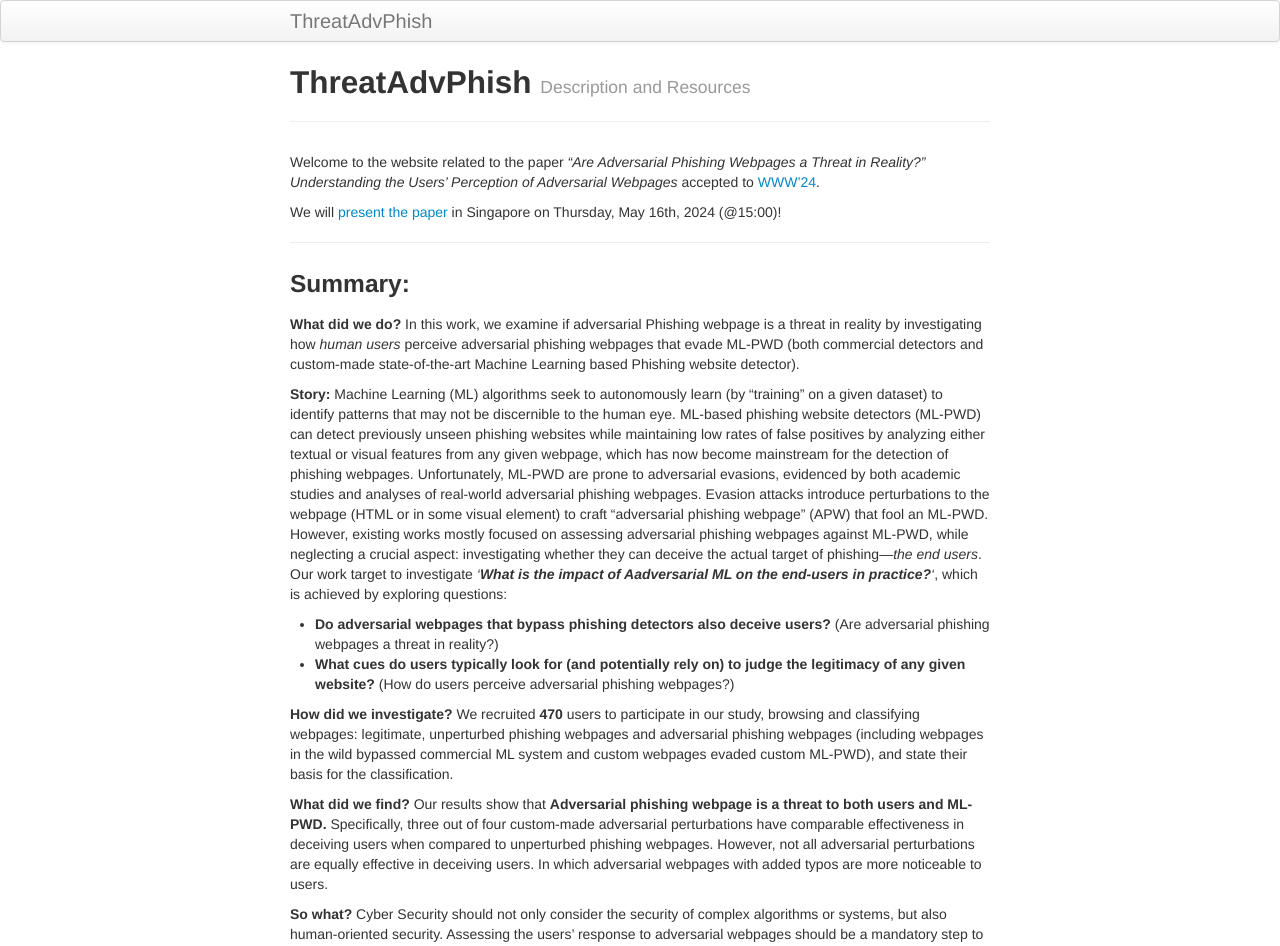
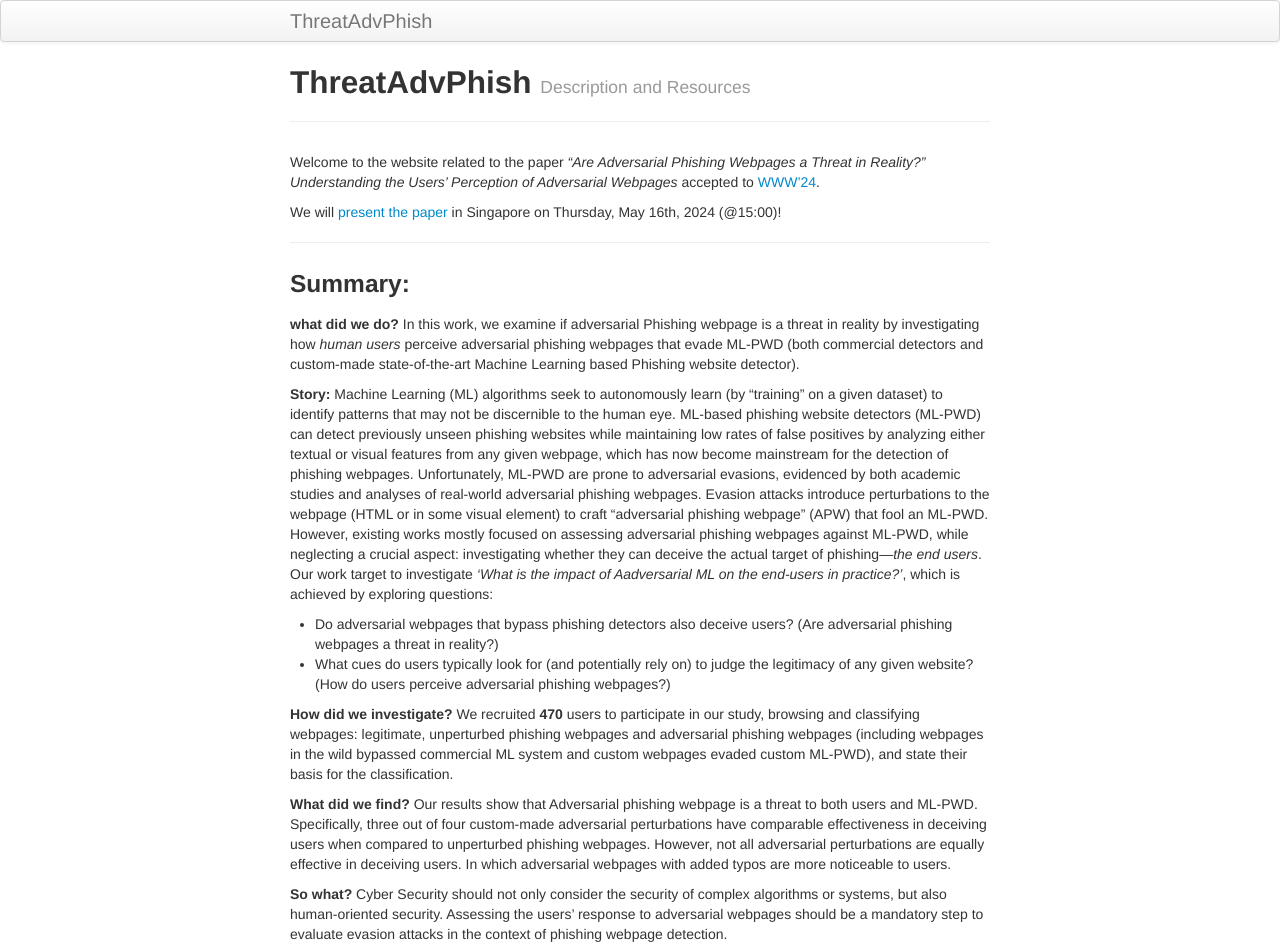
Before and after one commit to ThreatAdvPhish/ThreatAdvPhish.github.io, a Jekyll site: the page built from index.md, in a window 1280 px wide and 1400 px high. Shown: the top 946 px of the window. Built offline with Jekyll 4.4.1, drawn with Linux system fonts in a browser that asks for light colours.

Commit message:
initial code

````diff
--- a/_includes/themes/twitter/default.html
+++ b/_includes/themes/twitter/default.html
@@ -46,7 +46,7 @@
         <p><small>
   <!-- start of Karl's footer; modify this part -->
           <a href="https://creativecommons.org/licenses/by-nc-nd/4.0/legalcode"><img src="https://licensebuttons.net/l/by-nc-nd/4.0/88x31.png" alt="CC BY-NC 4.0"/></a> &nbsp;
-          <a href="https://sites.google.com/view/yingyuan/home">Ying Yuan</a>,  <a href="https://qingyinghao.web.illinois.edu/index.html">Qingying Hao</a>, <a href="https://giovanniapruzzese.com">Giovanni Apruzzese</a>, <a href="https://www.math.unipd.it/~conti/">Mauro Conti</a>, <a href="https://gangw.cs.illinois.edu/">Gang Wang</a>
+          <a href="https://sites.google.com/view/yingyuan/home">Ying Yuan</a>,  <a href="https://qingyinghao.web.illinois.edu/index.html">Qingying Hao</a>, <a href="https://giovanniapruzzese.com">Giovanni Apruzzese</a>,<a href="https://www.math.unipd.it/~conti/">Mauro Conti</a>，<a href="https://gangw.cs.illinois.edu/">Gang Wang</a>
   <!-- end of Karl's footer; modify this part -->
         </small></p>
       </footer>
--- a/index.md
+++ b/index.md
@@ -13,17 +13,17 @@ We will [present the paper](https://www2024.thewebconf.org/program/full-schedule
 ---
 
 ### Summary:
-**What did we do?** In this work, we examine if adversarial Phishing webpage is a threat in reality by investigating how _human users_ perceive adversarial phishing webpages that evade ML-PWD (both commercial detectors and custom-made state-of-the-art Machine Learning based Phishing website detector).
+**what did we do?** In this work, we examine if adversarial Phishing webpage is a threat in reality by investigating how _human users_ perceive adversarial phishing webpages that evade ML-PWD (both commercial detectors and custom-made state-of-the-art Machine Learning based Phishing website detector).
 
 **Story:** Machine Learning (ML) algorithms seek to autonomously learn (by “training” on a given
-dataset) to identify patterns that may not be discernible to the human eye. ML-based phishing website detectors (ML-PWD) can detect previously unseen phishing websites while maintaining low rates of false positives by analyzing either textual or visual features from any given webpage, which has now become mainstream for the detection of phishing webpages. Unfortunately, ML-PWD are prone to adversarial evasions, evidenced by both academic studies and analyses of real-world adversarial phishing webpages. Evasion attacks introduce perturbations to the webpage (HTML or in some visual element) to craft “adversarial phishing webpage” (APW) that fool an ML-PWD. However, existing works mostly focused on assessing adversarial phishing webpages against ML-PWD, while neglecting a crucial aspect: investigating whether they can deceive the actual target of phishing—_the end users_. Our work target to investigate _'**What is the impact of Aadversarial ML on the end-users in practice?**'_, which is achieved by exploring questions:
+dataset) to identify patterns that may not be discernible to the human eye. ML-based phishing website detectors (ML-PWD) can detect previously unseen phishing websites while maintaining low rates of false positives by analyzing either textual or visual features from any given webpage, which has now become mainstream for the detection of phishing webpages. Unfortunately, ML-PWD are prone to adversarial evasions, evidenced by both academic studies and analyses of real-world adversarial phishing webpages. Evasion attacks introduce perturbations to the webpage (HTML or in some visual element) to craft “adversarial phishing webpage” (APW) that fool an ML-PWD. However, existing works mostly focused on assessing adversarial phishing webpages against ML-PWD, while neglecting a crucial aspect: investigating whether they can deceive the actual target of phishing—_the end users_. Our work target to investigate _'What is the impact of Aadversarial ML on the end-users in practice?'_, which is achieved by exploring questions:
 
-* **Do adversarial webpages that bypass phishing detectors also deceive users?** (Are adversarial phishing webpages a threat in reality?)
-* **What cues do users typically look for (and potentially rely on) to judge the legitimacy of any given website?** (How do users perceive adversarial phishing webpages?)
+* Do adversarial webpages that bypass phishing detectors also deceive users? (Are adversarial phishing webpages a threat in reality?)
+* What cues do users typically look for (and potentially rely on) to judge the legitimacy of any given website? (How do users perceive adversarial phishing webpages?)
 
 **How did we investigate?** We recruited **470** users to participate in our study, browsing and classifying webpages: legitimate, unperturbed phishing webpages and adversarial phishing webpages (including webpages in the wild bypassed commercial ML system and custom webpages evaded custom ML-PWD), and state their basis for the classification.
 
-**What did we find?** Our results show that **Adversarial phishing webpage is a threat to both users and ML-PWD.** Specifically, three out of four custom-made adversarial perturbations have comparable effectiveness in deceiving users when compared to unperturbed phishing webpages. However, not all adversarial perturbations are equally effective in deceiving users. In which adversarial webpages with added typos are more noticeable to users.
+**What did we find?** Our results show that Adversarial phishing webpage is a threat to both users and ML-PWD. Specifically, three out of four custom-made adversarial perturbations have comparable effectiveness in deceiving users when compared to unperturbed phishing webpages. However, not all adversarial perturbations are equally effective in deceiving users. In which adversarial webpages with added typos are more noticeable to users.
 
 **So what?**  Cyber Security should not only consider the security of complex algorithms or systems, but also human-oriented security. Assessing the users’ response to adversarial webpages should be a mandatory step to evaluate evasion attacks in the context of phishing webpage detection.
 
@@ -31,7 +31,7 @@ dataset) to identify patterns that may not be discernible to the human eye. ML-b
 
 You can see how we conducted our study in the video below (watch it in 1080p for better details)!
 
-<iframe width="560" height="315" src="https://www.youtube.com/embed/2nSNUX2tKMA?rel=0" title="YouTube video player" frameborder="0" allow="accelerometer; autoplay; clipboard-write; encrypted-media; gyroscope; picture-in-picture" allowfullscreen></iframe>
+<iframe width="560" height="315" src="https://www.youtube.com/embed/2nSNUX2tKMA" title="YouTube video player" frameborder="0" allow="accelerometer; autoplay; clipboard-write; encrypted-media; gyroscope; picture-in-picture" allowfullscreen></iframe>
 
 ---
 
@@ -43,7 +43,7 @@ We submitted an Artifact of our paper to the WWW [Artifact Evaluation](https://w
 
 We publicly release all the material  of our Artifact. Specifically:
 * [GitHub Repository](https://github.com/hihey54/www24_threatAdvPhish), containing the source-code and instructions to replicate our results;
-* [Preprint](https://arxiv.org/pdf/2404.02832.pdf) of the main paper.
+* [Preprint](https://github.com/hihey54/www24_threatAdvPhish/docs/WWW24_threatAdvPhish.pdf) of the main paper.
 
 If you use any of such resources, we kindly ask you to cite our paper with the following BibTeX entry:
 ```
````
